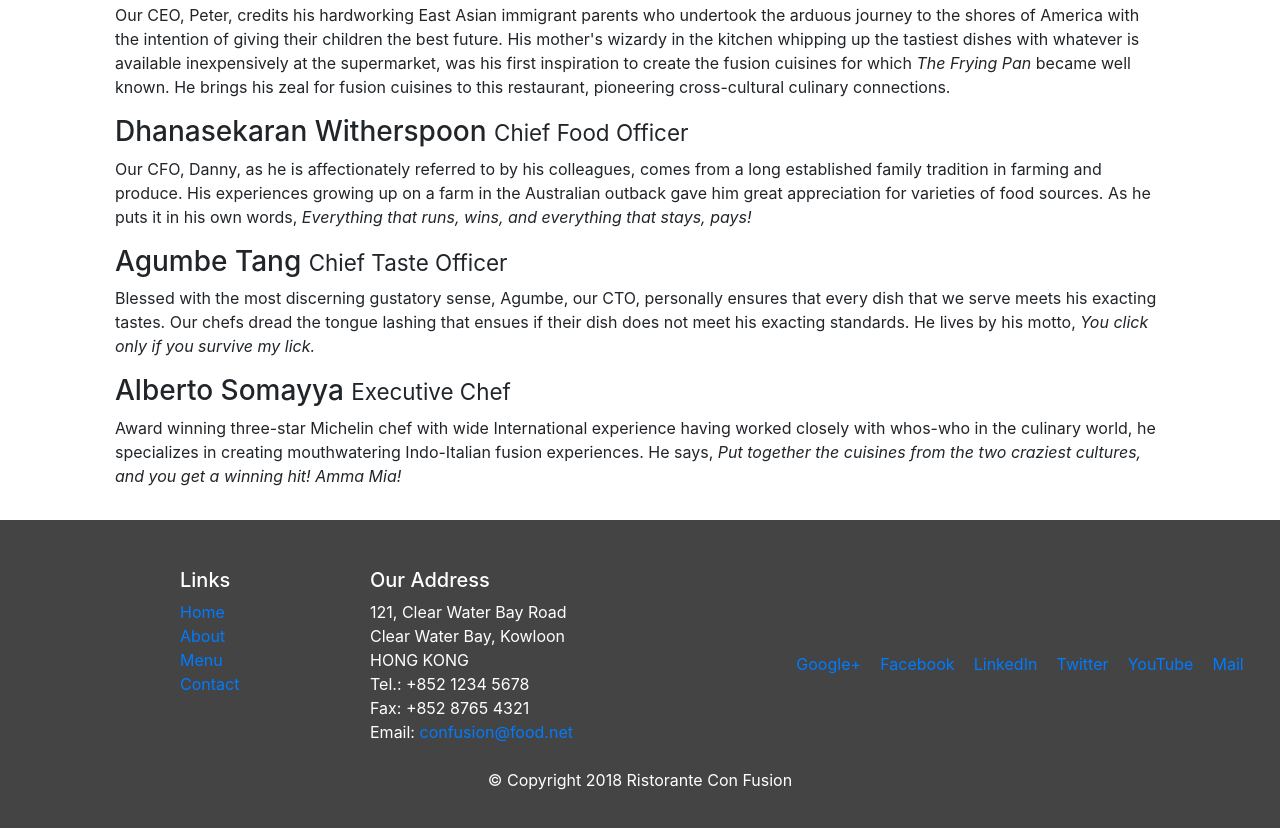
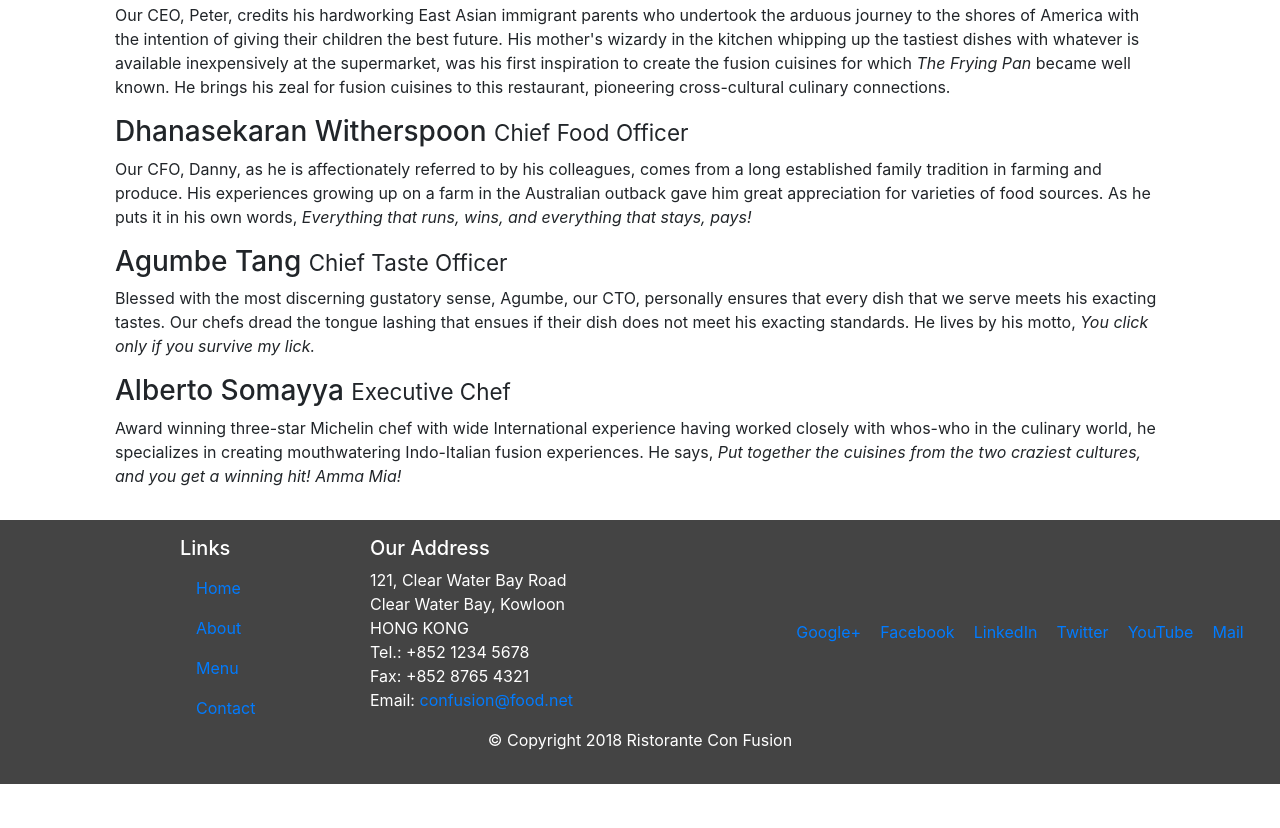
Before and after one commit to iGEORGE17/IBM-BOOTSTRAP4-starter, a website: page aboutus.html in a window 1280 px wide. Shown: the part 862-1690 px from the top of the page. After the commit the page ends 1646 px from the top, so only its background shows below. Drawn offline with nearby package versions, Linux system fonts and the light colour scheme.

Commit message:
Assignment 1

```diff
--- a/aboutus.html
+++ b/aboutus.html
@@ -14,7 +14,7 @@
 
     <header class="jumbotron">
         <div class="container">
-            <div class="row row-header">
+            <div class="row justify-content-center">
                 <div class="col-12 col-sm-6">
                     <h1>Ristorante con Fusion</h1>
                     <p>We take inspiration from the World's best cuisines, and create a unique fusion experience. Our lipsmacking creations will tickle your culinary senses!</p>
@@ -61,15 +61,15 @@
     </div>
 
     <footer class="footer">
-        <div class="container py-5">
+        <div class="container py-3">
             <div class="row justify-content-center">
                 <div class="col-4 offset-1 col-sm-2">
                     <h5>Links</h5>
-                    <ul class="list-unstyled">
-                        <li><a href="index.html">Home</a></li>
-                        <li><a href="aboutus.html">About</a></li>
-                        <li><a href="#">Menu</a></li>
-                        <li><a href="#">Contact</a></li>
+                    <ul class="list-unstyled nav flex-column">
+                        <li class="nav-item"><a class="nav-link" href="index.html">Home</a></li>
+                        <li class="nav-item"><a class="nav-link" href="aboutus.html">About</a></li>
+                        <li class="nav-item"><a class="nav-link" href="#">Menu</a></li>
+                        <li class="nav-item"><a class="nav-link" href="#">Contact</a></li>
                     </ul>
                 </div>
                 <div class="col-5 col-sm-5">
@@ -95,7 +95,7 @@
                 </div>
            </div>
            <div class="row justify-content-center">
-                <div class="col-auto py-2">
+                <div class="col-auto">
                     <p>© Copyright 2018 Ristorante Con Fusion</p>
                 </div>
            </div>
```
Also changed, not shown: index.html (+3 -4 lines).
